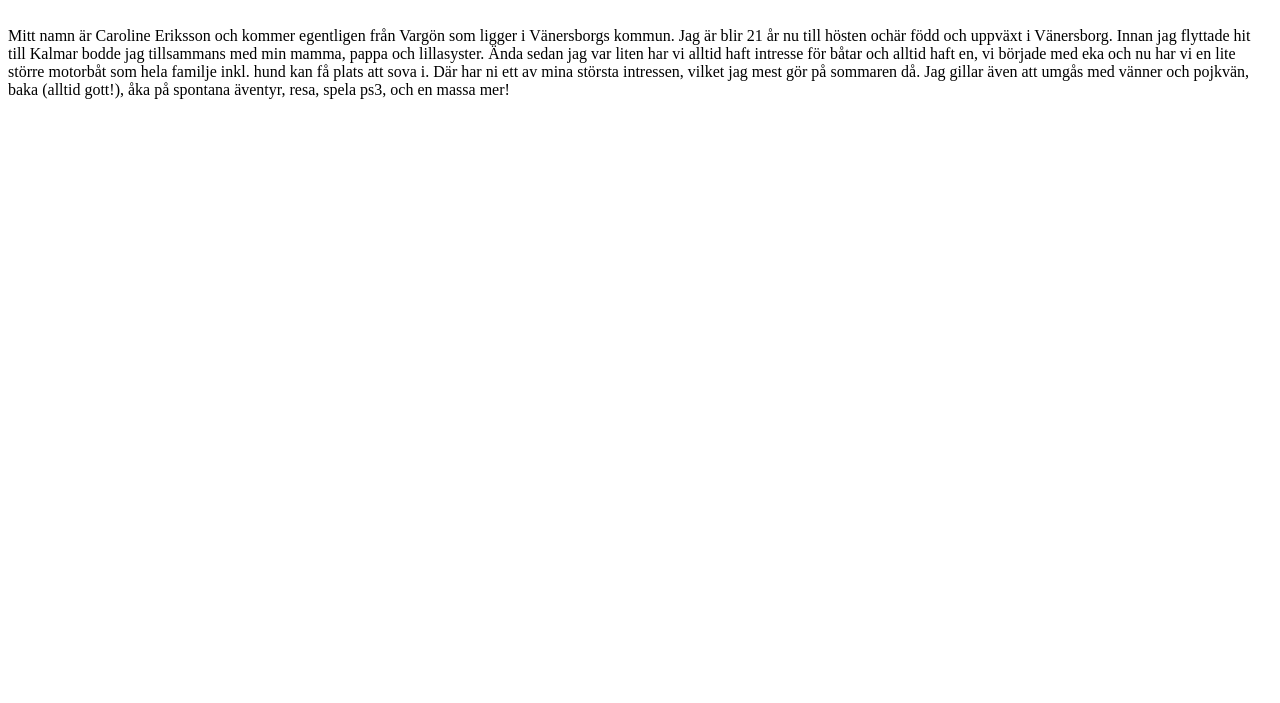
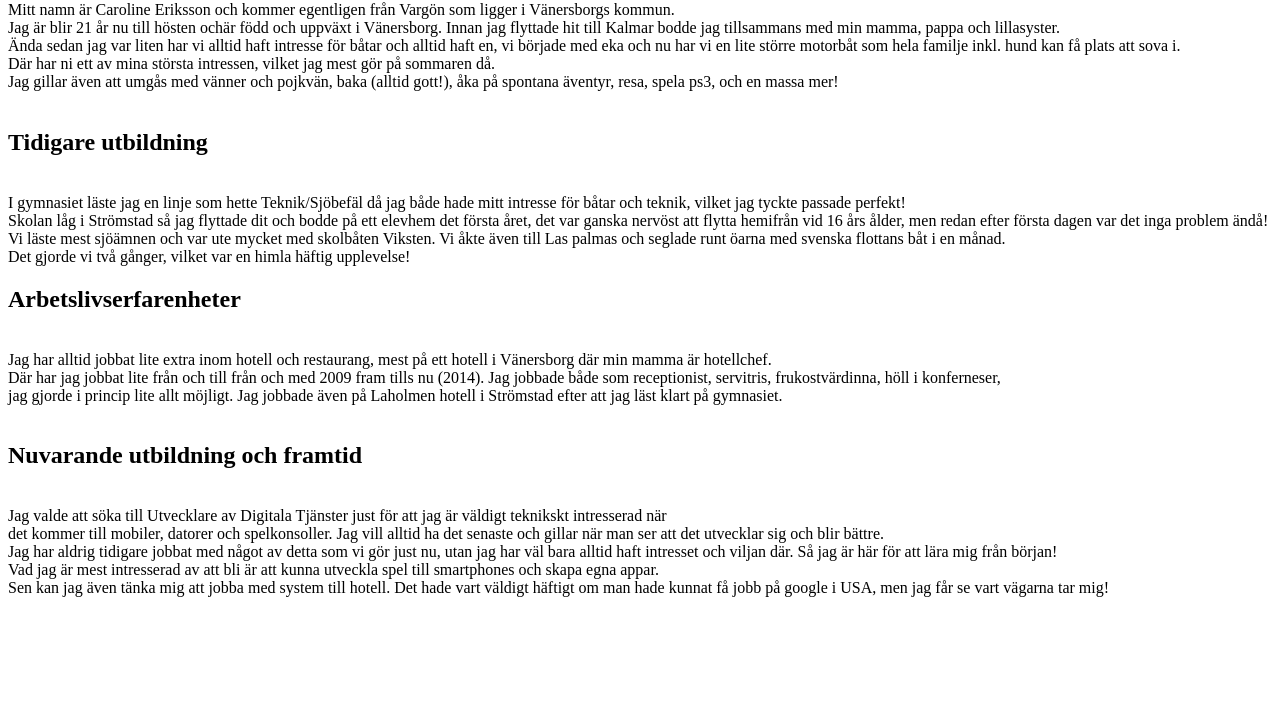
Before and after one commit to ce222mm/1IK415-laborationer, a plain HTML site: page Pages/presentation.html in a window 1280 px wide. Shown: the part 97-800 px from the top of the page. Drawn offline with Linux system fonts and the light colour scheme.

Commit message:
Min blogg!

```diff
--- a/Pages/presentation.html
+++ b/Pages/presentation.html
@@ -3,14 +3,44 @@
     <head>
         <meta http-equiv="content-type" content="text/html; charset=utf-8" />
         <title>`substitute(Filename('', 'Page Title'), '^.', '\u&', '')`</title>
-        meta
+
     </head>
     <body>
         <h1>Mitt första inlägg - om mig själv.</h1>
         <br>Mitt namn är Caroline Eriksson och kommer egentligen från Vargön som ligger i Vänersborgs kommun.
-        Jag är blir 21 år nu till hösten ochär född och uppväxt i Vänersborg. Innan jag flyttade hit till Kalmar bodde jag tillsammans med min mamma, pappa och lillasyster.
-        Ända sedan jag var liten har vi alltid haft intresse för båtar och alltid haft en, vi började med eka och nu har vi en lite större motorbåt som hela familje inkl. hund  kan få plats att sova i.
-        Där har ni ett av mina största intressen, vilket jag mest gör på sommaren då.
-        Jag gillar även att umgås med vänner och pojkvän, baka (alltid gott!), åka på spontana äventyr, resa, spela ps3, och en massa mer!
+        <br>Jag är blir 21 år nu till hösten ochär född och uppväxt i Vänersborg. Innan jag flyttade hit till Kalmar bodde jag tillsammans med min mamma, pappa och lillasyster.
+        <br>Ända sedan jag var liten har vi alltid haft intresse för båtar och alltid haft en, vi började med eka och nu har vi en lite större motorbåt som hela familje inkl. hund  kan få plats att sova i.
+        <br>Där har ni ett av mina största intressen, vilket jag mest gör på sommaren då.
+        <br>Jag gillar även att umgås med vänner och pojkvän, baka (alltid gott!), åka på spontana äventyr, resa, spela ps3, och en massa mer!
+
+        <br>
+        <br>
+
+        <h2>Tidigare utbildning</h2>
+        <br>I gymnasiet läste jag en linje som hette Teknik/Sjöbefäl då jag både hade mitt intresse för båtar och teknik, vilket jag tyckte passade perfekt!
+        <br>Skolan låg i Strömstad så jag flyttade dit och bodde på ett elevhem det första året, det var ganska nervöst att flytta hemifrån vid 16 års ålder, men redan efter första dagen var det inga problem ändå!
+        <br>Vi läste mest sjöämnen och var ute mycket med skolbåten Viksten. Vi åkte även till Las palmas och seglade runt öarna med svenska flottans båt i en månad.
+        <br>Det gjorde vi två gånger, vilket var en himla häftig upplevelse!
+
+
+        <h2>Arbetslivserfarenheter</h2>
+        <br>Jag har alltid jobbat lite extra inom hotell och restaurang, mest på ett hotell i Vänersborg där min mamma är hotellchef.
+        <br>Där har jag jobbat lite från och till från och med 2009 fram tills nu (2014). Jag jobbade både som receptionist, servitris, frukostvärdinna, höll i konferneser,
+        <br>jag gjorde i princip lite allt möjligt. Jag jobbade även på Laholmen hotell i Strömstad efter att jag läst klart på gymnasiet.
+
+        <br>
+        <br>
+
+        <h2>Nuvarande utbildning och framtid</h2>
+        <br>Jag valde att söka till Utvecklare av Digitala Tjänster just för att jag är väldigt teknikskt intresserad när
+        <br>det kommer till mobiler, datorer och spelkonsoller. Jag vill alltid ha det senaste och gillar när man ser att det utvecklar sig och blir bättre.
+        <br>Jag har aldrig tidigare jobbat med något av detta som vi gör just nu, utan jag har väl bara alltid haft intresset och viljan där. Så jag är här för att lära mig från början!
+        <br>Vad jag är mest intresserad av att bli är att kunna utveckla spel till smartphones och skapa egna appar.
+        <br>Sen kan jag även tänka mig att jobba med system till hotell. Det hade vart väldigt häftigt om man hade kunnat få jobb på google i USA, men jag får se vart vägarna tar mig!
+
+
+
     </body>
+
+
 </html>
```
